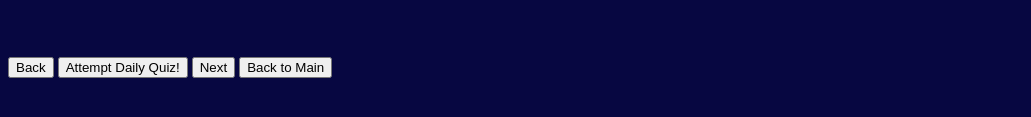
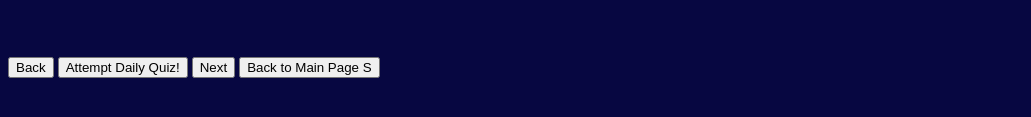
Before and after one commit to JLJT/DevOps---Assignment, a plain HTML site: page index.html in a window 1280 px wide. Shown: the part 575-692 px from the top of the page, without its empty margins (0-1031 px from the left). Drawn offline with Linux system fonts and the light colour scheme.

Commit message:
Amend the Mainpage button

```diff
--- a/index.html
+++ b/index.html
@@ -29,7 +29,9 @@
     <button id = "backbutton">Back</button>
     <button id = "attemptquiz">Attempt Daily Quiz!</button>
     <button id = "nextbutton">Next</button>
-    <button id = "Main">Back to Main</button>
+    <button id = "Main">Back to Main Page
+        S
+    </button>
 
 </section>
 
```
